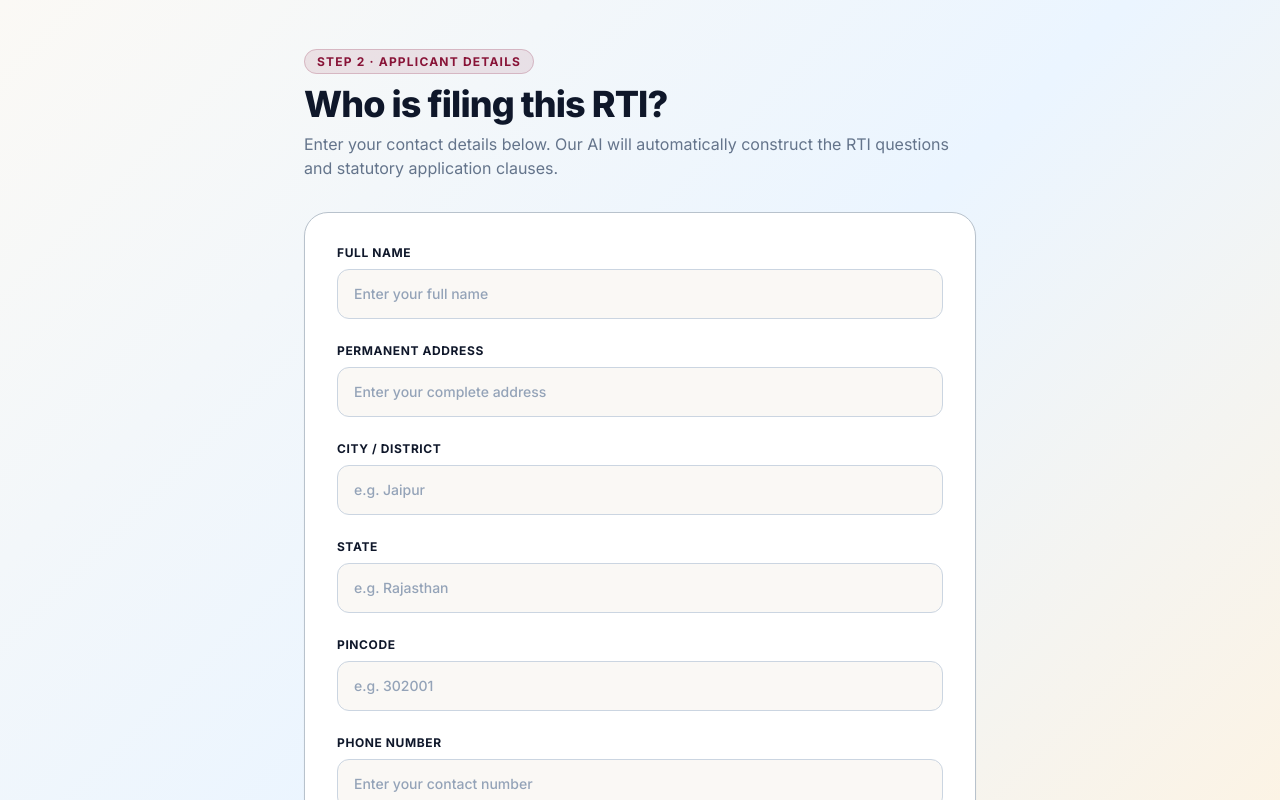
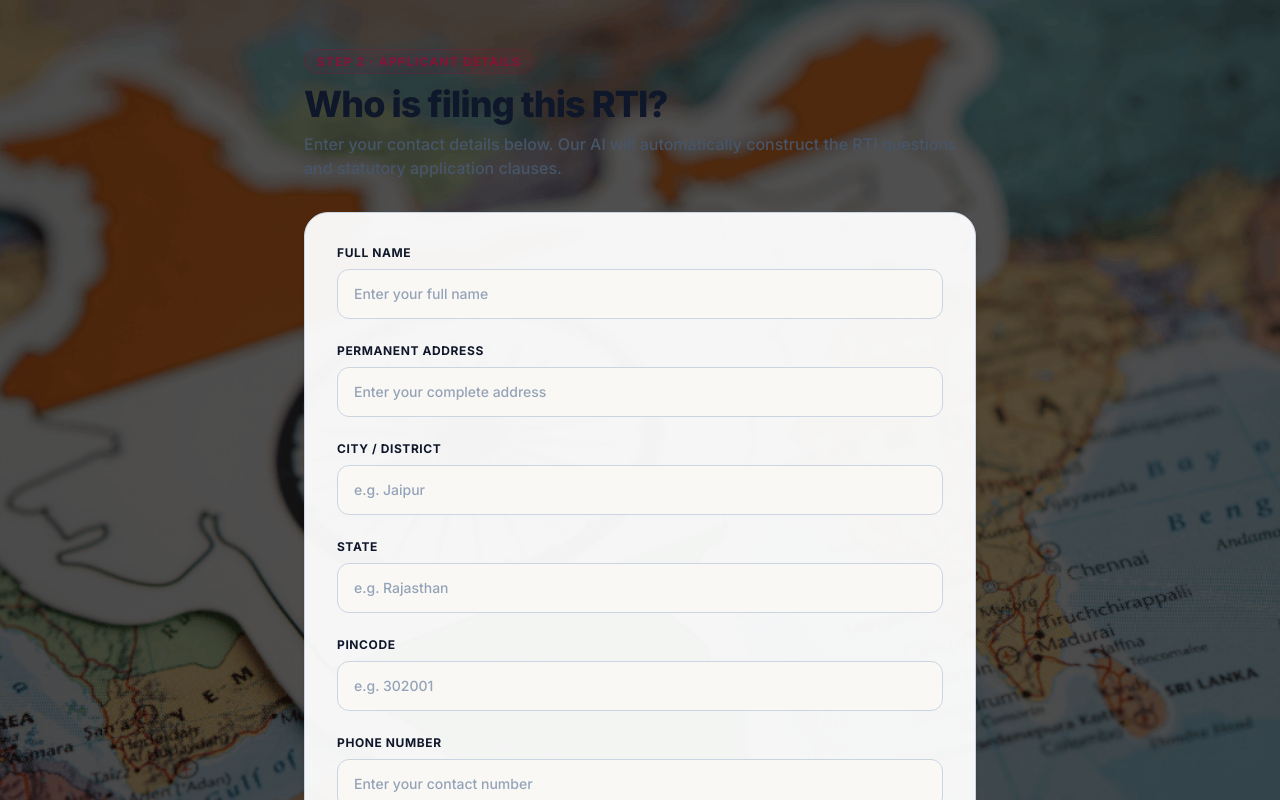
Before and after one commit to Manipal-Map/JanAdhikar-v2, a Next.js app: page /dashboard/rti in a window 1280 px wide. Shown: the top 800 px of the page. Built offline with nearby package versions, Linux system fonts and the light colour scheme; no server answers.

Commit message:
Update RTIView.tsx

```diff
--- a/views/RTIView.tsx
+++ b/views/RTIView.tsx
@@ -6,8 +6,6 @@ import { useRouter } from 'next/navigation'
 import useCaseStore from '@/store/caseStore'
 import { rtiGenerate, resolveDepartment } from '@/lib/api'
 
-// We define a strict, clean schema.
-// The AI backend will now infer all technical legal questions/clauses automatically.
 const INTAKE_FIELDS = [
   { key: 'applicant_name', label: 'Full Name', placeholder: 'Enter your full name' },
   { key: 'applicant_address', label: 'Permanent Address', placeholder: 'Enter your complete address' },
@@ -47,8 +45,6 @@ export default function RTIView() {
     setLoading(true)
     try {
       setFormData(localForm)
-      // The AI will generate the RTI questions/clauses based on the 'user_problem'
-      // already stored in the backend from the GatewayView.
       const res = await rtiGenerate(caseId, localForm)
       setRtiDraft(res.initial_draft)
       setStage('PREDICTING')
@@ -61,11 +57,14 @@ export default function RTIView() {
   }
 
   return (
-    <div className="gradient-bg min-h-screen flex flex-col items-center justify-center p-4 py-12">
-      <motion.div initial={{ opacity: 0, y: 15 }} animate={{ opacity: 1, y: 0 }} className="w-full max-w-2xl">
+    <div
+      className="min-h-screen flex flex-col items-center justify-center p-4 py-12 bg-cover bg-center bg-no-repeat relative"
+      style={{ backgroundImage: "url('/bg.image.png')" }}
+    >
+      <motion.div initial={{ opacity: 0, y: 15 }} animate={{ opacity: 1, y: 0 }} className="w-full max-w-2xl relative z-10">
 
         <div className="mb-3">
-          <span className="text-xs font-bold uppercase tracking-widest text-court-maroon bg-court-maroon/10 px-3 py-1 rounded-full border border-court-maroon/20">
+          <span className="text-xs font-bold uppercase tracking-widest text-court-maroon bg-court-maroon/10 px-3 py-1 rounded-full border border-court-maroon/25">
             STEP 2 · Applicant Details
           </span>
         </div>
@@ -73,11 +72,11 @@ export default function RTIView() {
         <h1 className="text-3xl sm:text-4xl font-extrabold text-ashoka-navy mb-2 tracking-tight">
           Who is filing this RTI?
         </h1>
-        <p className="text-slate-500 mb-8">
+        <p className="text-slate-600 mb-8 font-medium">
           Enter your contact details below. Our AI will automatically construct the RTI questions and statutory application clauses.
         </p>
 
-        <form onSubmit={handleSubmit} className="bg-white border border-[#b8c2cc] rounded-3xl p-8 shadow-sm space-y-6">
+        <form onSubmit={handleSubmit} className="bg-white/95 backdrop-blur-xs border border-slate-300 rounded-3xl p-8 shadow-md space-y-6">
           {INTAKE_FIELDS.map((field) => (
             <div key={field.key} className="space-y-2 text-left">
               <label className="block text-xs font-bold text-ashoka-navy uppercase tracking-wider">
@@ -95,17 +94,17 @@ export default function RTIView() {
           ))}
 
           {resolvingDept && (
-            <div className="flex items-center gap-2 text-xs text-slate-500 bg-slate-50 p-3 rounded-xl border border-slate-200">
+            <div className="flex items-center gap-2 text-xs text-slate-600 bg-slate-50 p-3 rounded-xl border border-slate-200 font-medium">
               <Loader2 size={14} className="animate-spin text-court-maroon" />
               <span>AI is auto-filling jurisdictional details for your RTI...</span>
             </div>
           )}
 
-          <div className="flex items-center justify-between pt-4 border-t border-slate-100">
-            <button type="button" onClick={() => { setStage('IDLE'); router.push('/dashboard'); }} className="btn-ghost text-sm cursor-pointer">
+          <div className="flex items-center justify-between pt-4 border-t border-slate-200">
+            <button type="button" onClick={() => { setStage('IDLE'); router.push('/dashboard'); }} className="btn-ghost text-sm cursor-pointer bg-white border border-slate-300">
               <ArrowLeft size={16} /> Back
             </button>
-            <button type="submit" disabled={loading || resolvingDept} className="btn-primary text-base py-3 px-8 cursor-pointer">
+            <button type="submit" disabled={loading || resolvingDept} className="btn-primary text-base py-3 px-8 cursor-pointer bg-[#A32A02] hover:bg-[#138808] transition-colors text-white font-bold rounded-xl shadow-md">
               {loading ? <><Loader2 size={18} className="animate-spin" /> Drafting...</> : <>Generate Application <ArrowRight size={18} /></>}
             </button>
           </div>
```
